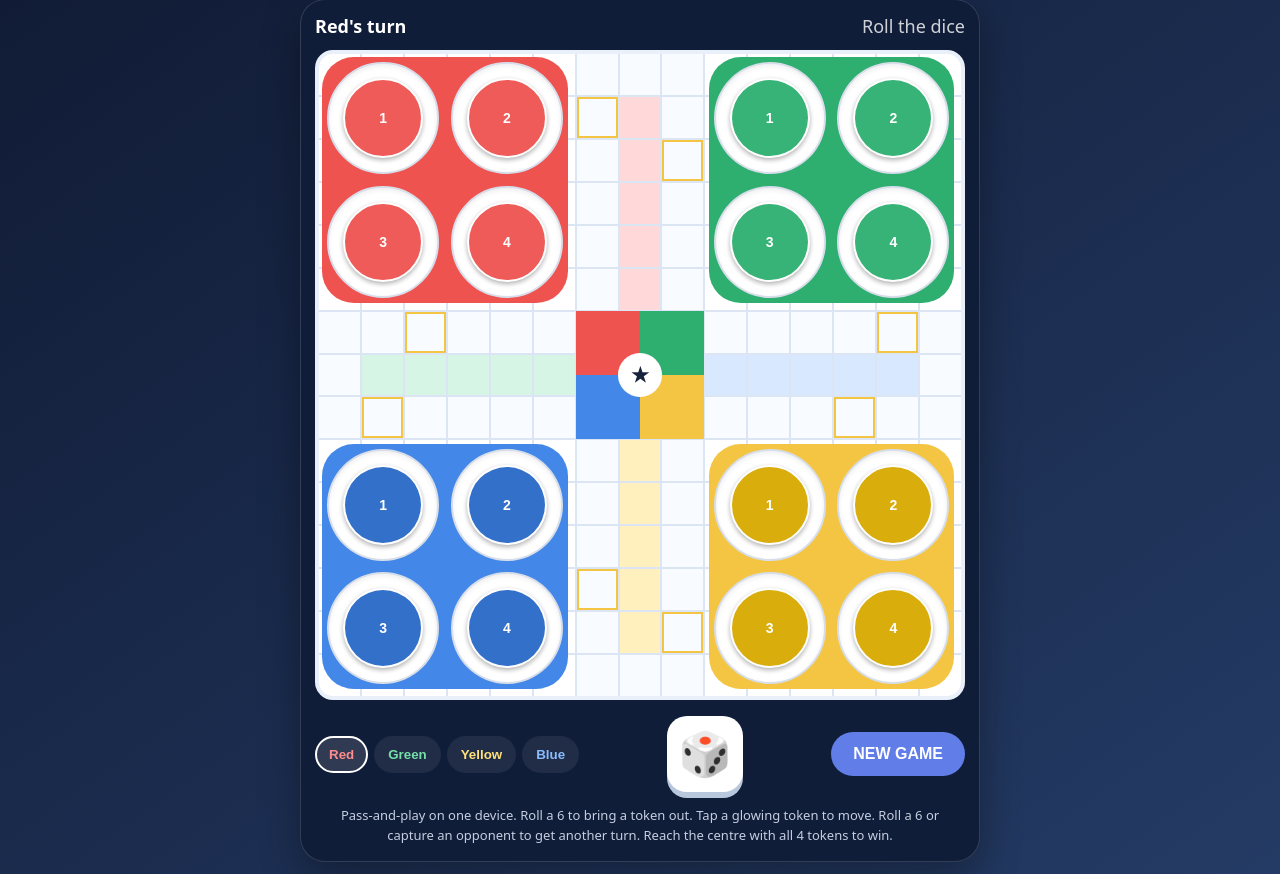
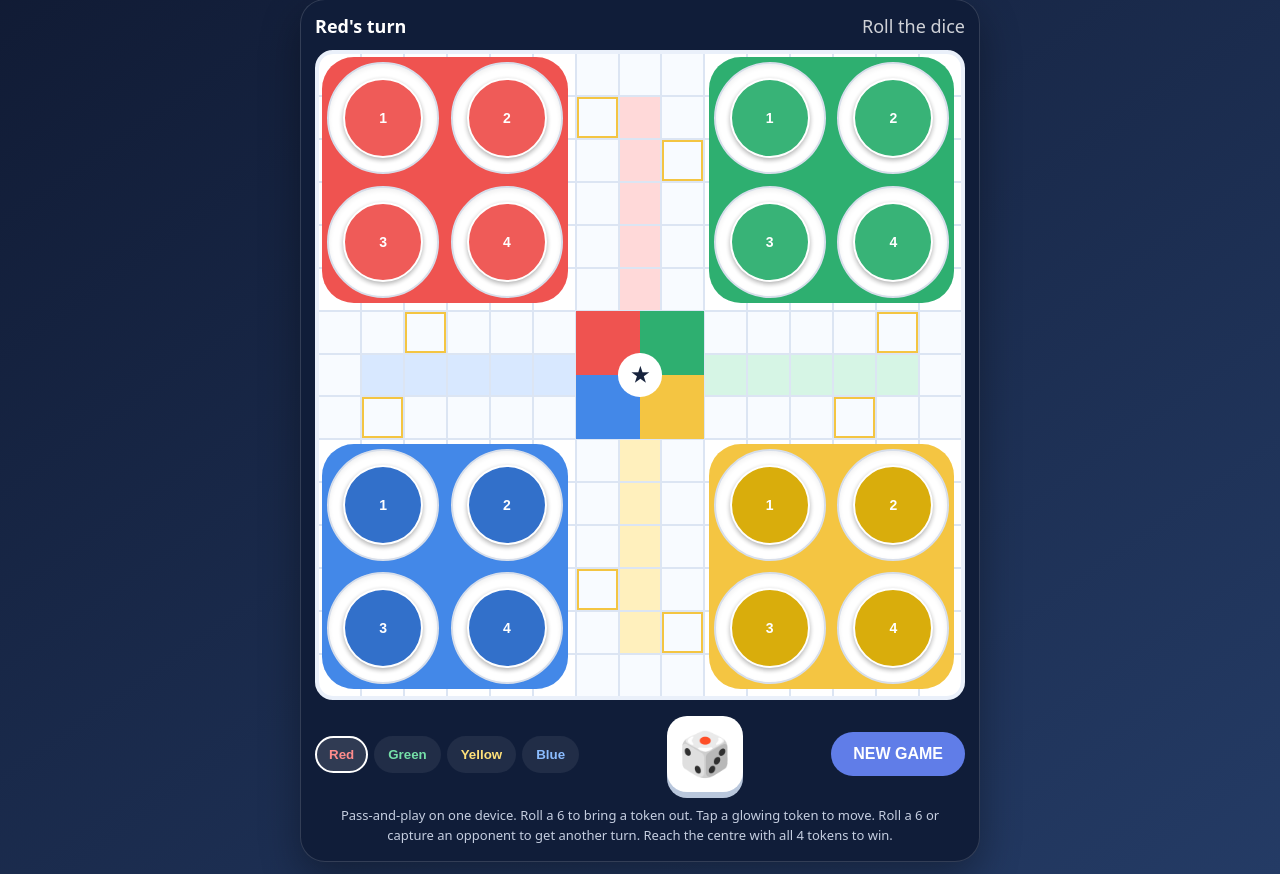
Before and after one commit to soumencoc4-rgb/-modern-ludo, a plain HTML site: page index.html in a window 1280 px wide. Shown: the part 75-949 px from the top of the page. Drawn offline with Linux system fonts and the light colour scheme.

Commit message:
Update index.html

```diff
--- a/index.html
+++ b/index.html
@@ -28,9 +28,9 @@ header{display:flex;align-items:center;justify-content:space-between;gap:10px;ma
 <div class="overlay" id="overlay"><div class="modal"><h2 id="winTitle">Winner!</h2><p id="winText"></p><button class="action" id="again">Play again</button></div></div>
 <script>
 (()=>{
-const colors=['red','green','yellow','blue'],names=['Red','Green','Yellow','Blue'],start=[0,13,26,39],safe=[0,8,13,21,26,34,39,47];
+const colors=['red','green','yellow','blue'],names=['Red','Green','Yellow','Blue'],start=[0,39,26,13],safe=[0,8,13,21,26,34,39,47];
 const path=[[6,1],[6,2],[6,3],[6,4],[6,5],[5,6],[4,6],[3,6],[2,6],[1,6],[0,6],[0,7],[0,8],[1,8],[2,8],[3,8],[4,8],[5,8],[6,9],[6,10],[6,11],[6,12],[6,13],[6,14],[7,14],[8,14],[8,13],[8,12],[8,11],[8,10],[8,9],[9,8],[10,8],[11,8],[12,8],[13,8],[14,8],[14,7],[14,6],[13,6],[12,6],[11,6],[10,6],[9,6],[8,5],[8,4],[8,3],[8,2],[8,1],[8,0],[7,0],[6,0]];
-const lanes=[[[7,1],[7,2],[7,3],[7,4],[7,5],[7,6]],[[1,7],[2,7],[3,7],[4,7],[5,7],[6,7]],[[7,13],[7,12],[7,11],[7,10],[7,9],[7,8]],[[13,7],[12,7],[11,7],[10,7],[9,7],[8,7]]];
+const lanes=[[[7,1],[7,2],[7,3],[7,4],[7,5],[7,6]],[[13,7],[12,7],[11,7],[10,7],[9,7],[8,7]],[[7,13],[7,12],[7,11],[7,10],[7,9],[7,8]],[[1,7],[2,7],[3,7],[4,7],[5,7],[6,7]]];
 const baseOrigins={red:[0,0],green:[9,0],yellow:[9,9],blue:[0,9]};
 let state,turn,roll,legal=[];const board=document.getElementById('board'),turnEl=document.getElementById('turn'),hint=document.getElementById('hint'),diceBtn=document.getElementById('dice');
 const key=(x,y)=>x+','+y,pathMap=new Map(path.map((p,i)=>[key(...p),i])),laneMap=new Map();
```
